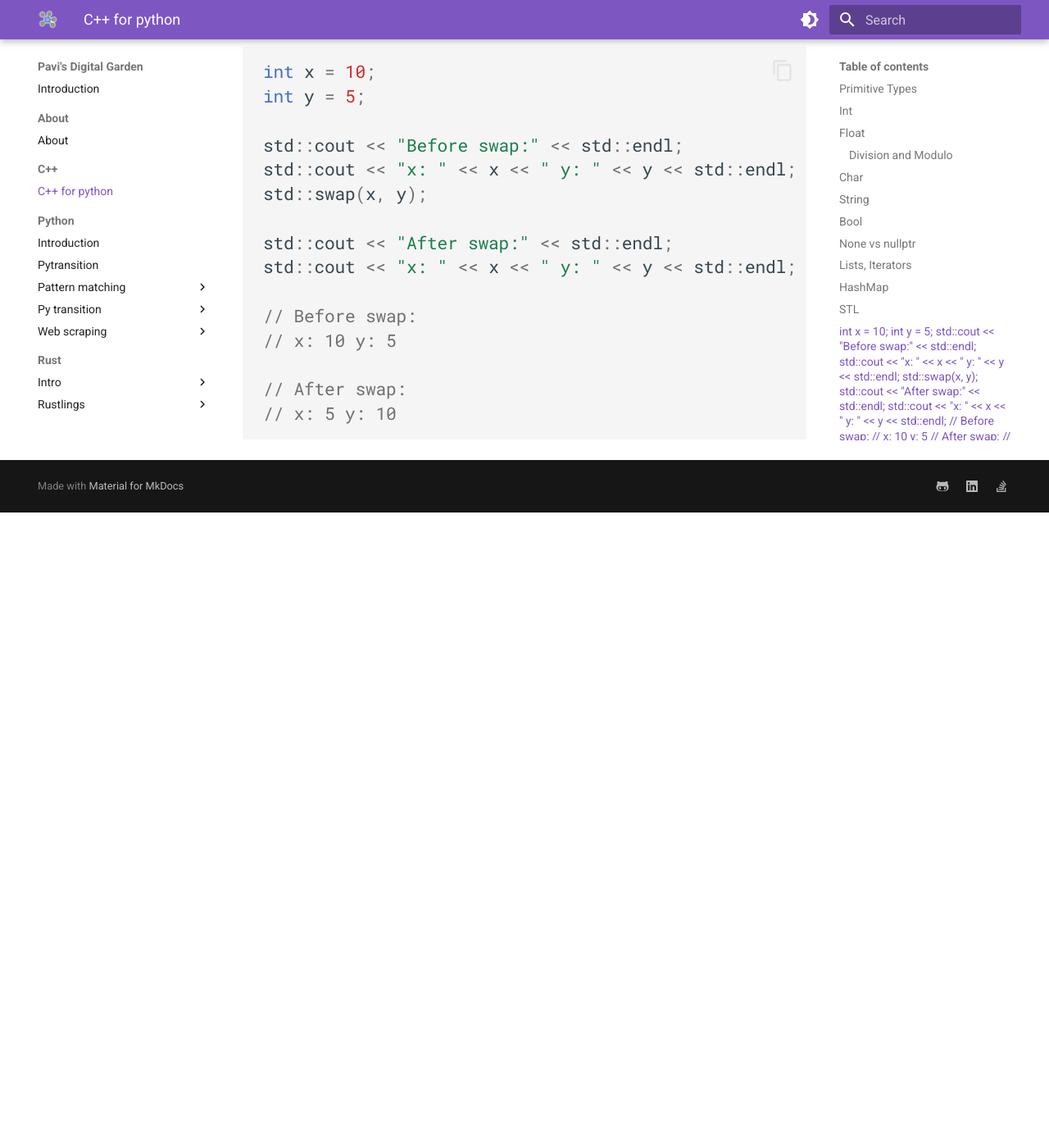
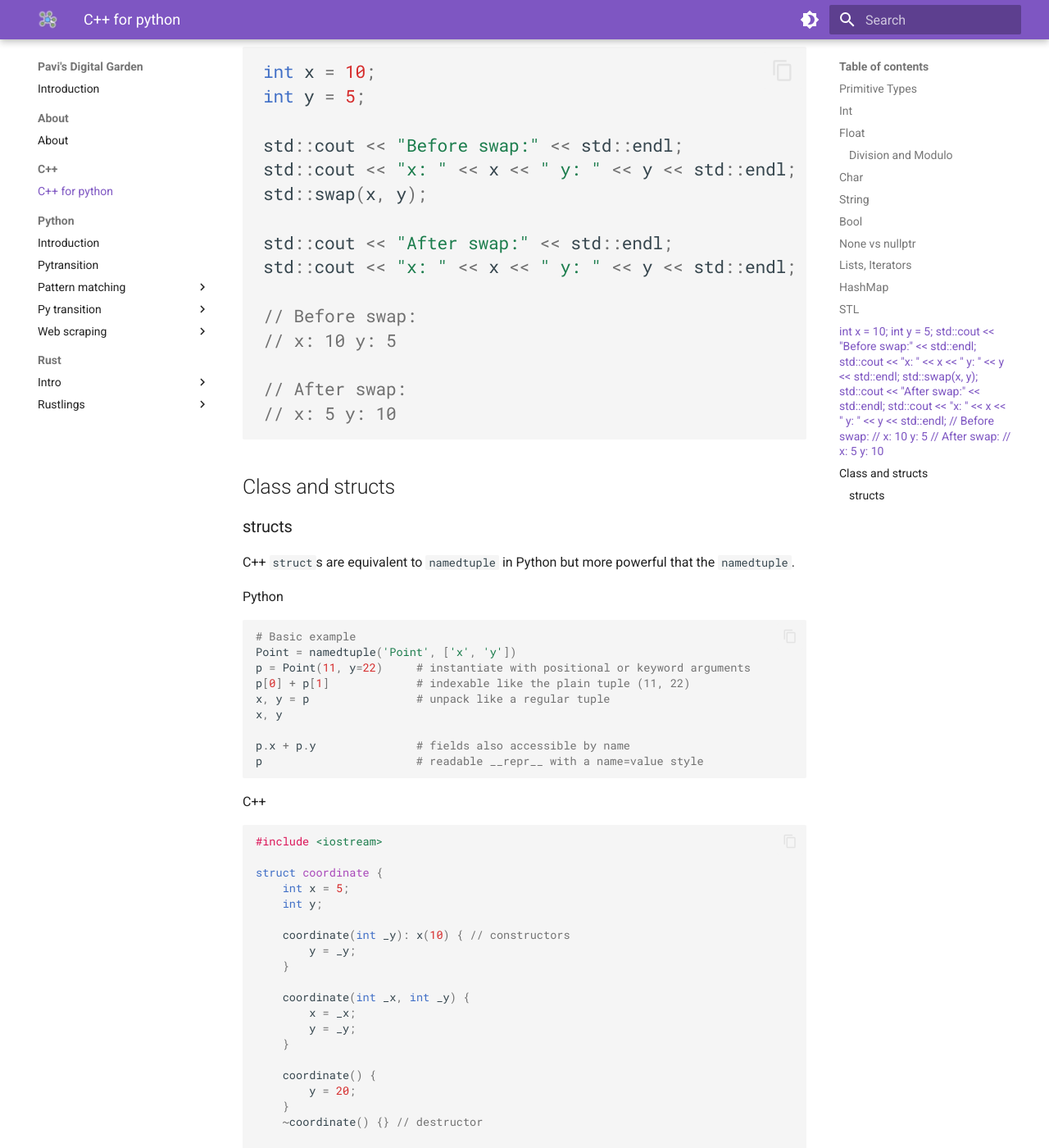
Before and after one commit to pavithranrao/pavithranrao.github.io, an MkDocs documentation site: the page built from docs/c++/c++_for_python.md, in a window 1280 px wide and 1400 px high, scrolled down 7876 px. Shown: the whole window at 82% size. Built offline with MkDocs 1.6.1 and Material for MkDocs 9.7.7, drawn with Linux system fonts in a browser that asks for light colours; before the commit the page ends 8501 px from its top, so only the background shows below that; some of the changed text lies outside the part shown.

Commit message:
adding structs and namedtuple

````diff
--- a/docs/c++/c++_for_python.md
+++ b/docs/c++/c++_for_python.md
@@ -366,3 +366,71 @@ std::cout << "x: " << x << " y: " << y << std::endl;
 // x: 5 y: 10
 ```
 ---
+
+## Class and structs
+
+### structs
+C++ `struct`s are equivalent to `namedtuple` in Python but more powerful that the `namedtuple`.
+
+Python
+
+```python
+# Basic example
+Point = namedtuple('Point', ['x', 'y'])
+p = Point(11, y=22)     # instantiate with positional or keyword arguments
+p[0] + p[1]             # indexable like the plain tuple (11, 22)
+x, y = p                # unpack like a regular tuple
+x, y
+
+p.x + p.y               # fields also accessible by name
+p                       # readable __repr__ with a name=value style
+```
+
+C++
+
+```cpp
+#include <iostream>
+
+struct coordinate {
+    int x = 5;
+    int y;
+
+    coordinate(int _y): x(10) { // constructors
+        y = _y;
+    }
+
+    coordinate(int _x, int _y) {
+        x = _x;
+        y = _y;
+    }
+
+    coordinate() {
+        y = 20;
+    }
+	~coordinate() {} // destructor
+
+    void print() {
+        std::cout << "(" <<  x << " , " << y << ")" << std::endl;
+    }
+};
+
+int main() {
+    // Write C++ code here
+    coordinate c1;
+    // coordinate()
+    c1.print();
+    c1.x = 100;
+    c1.y = 200;
+    c1.print();
+
+    coordinate c2(20);
+    // coordinate(int _y): x(10)
+    c2.print();
+
+    coordinate c3 = {-1, -1};
+    // coordinate(int _x, int _y)
+    c3.print();
+
+    return 0;
+}
+```
````
